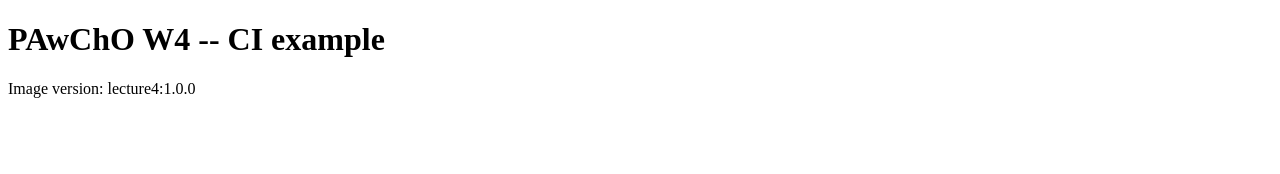
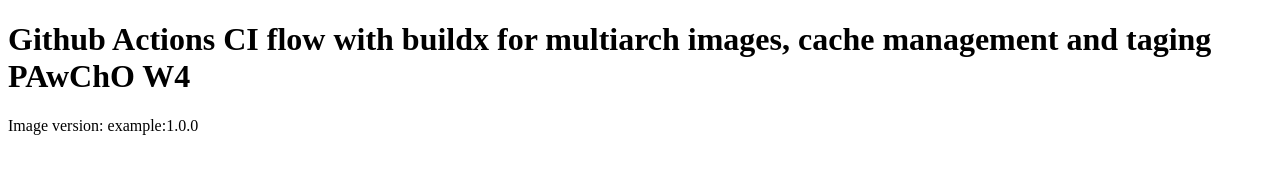
Before and after one commit to SenatorP51/gh_example, a plain HTML site: page src/index.html in a window 1280 px wide. Drawn offline with Linux system fonts and the light colour scheme.

Commit message:
Initial config

```diff
--- a/src/index.html
+++ b/src/index.html
@@ -2,10 +2,13 @@
 <html>
 <body>
 
-<h1>PAwChO W4 -- CI example </h1>
+<h1>Github Actions CI flow with buildx for
+    multiarch images,
+    cache management
+    and taging PAwChO W4 </h1>
 <p>
 Image version:
-lecture4:1.0.0
+example:1.0.0
 </p>
 
 </body>
```
Also changed, not shown: 2 other files.
